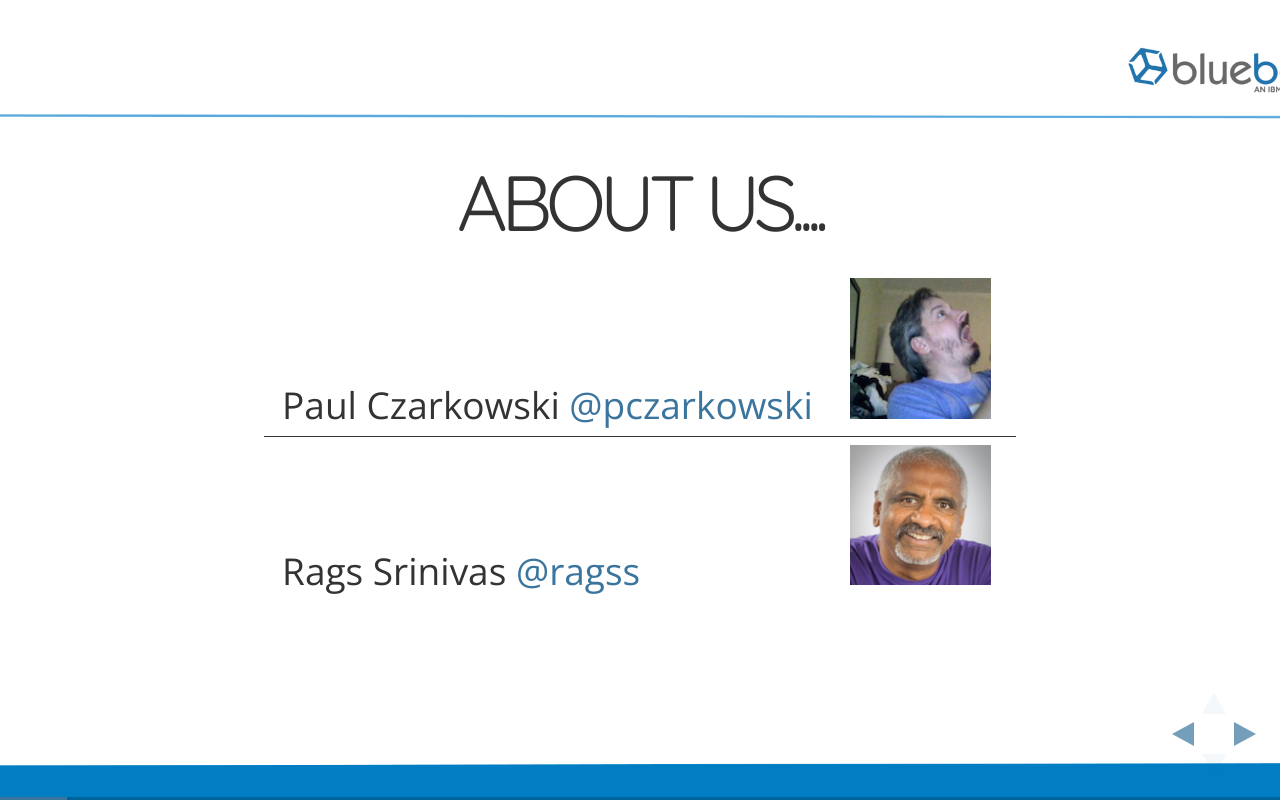
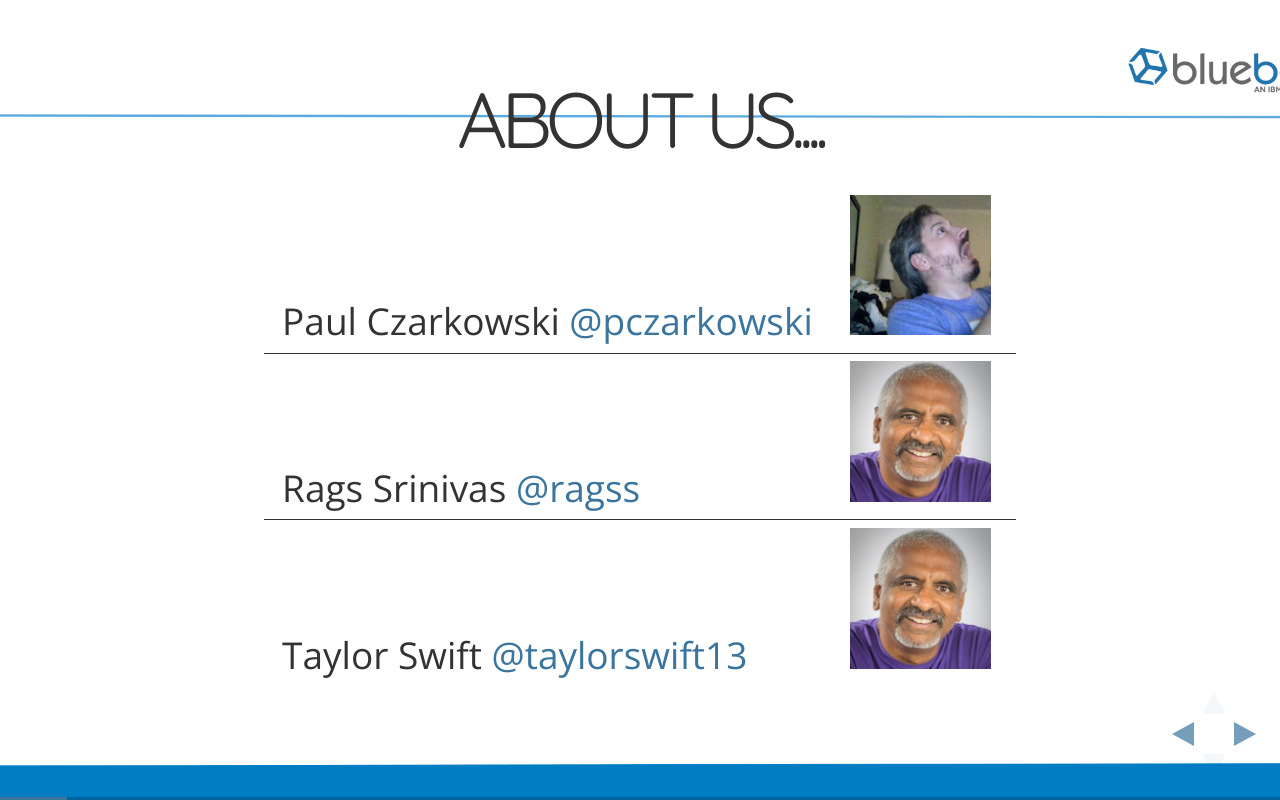
Before and after one commit to atx2016/openstack-summit-austin-2016, a website: page presentation/index.html in a window 1280 px wide. Both pictures are taken after a click on the element 1251 px from the left and 734 px from the top of the page. Drawn offline with nearby package versions, Linux system fonts and the light colour scheme.

Commit message:
add presenter

```diff
--- a/presentation/index.html
+++ b/presentation/index.html
@@ -63,6 +63,13 @@
 							<tr>
 							<td align="center">
 							Rags Srinivas <a href="http://twitter.com/ragss/">@ragss</a>
+							</td>
+							<td align="center">
+							<img src="images/rags.jpg" />
+							</td>
+							</tr>
+							<td align="center">
+							Taylor Swift <a href="http://twitter.com/taylorswift13/">@taylorswift13</a>
 							</td>
 							<td align="center">
 							<img src="images/rags.jpg" />
```
